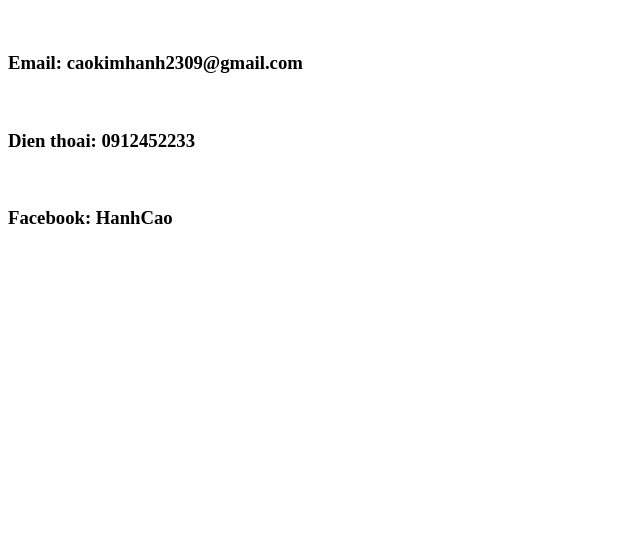
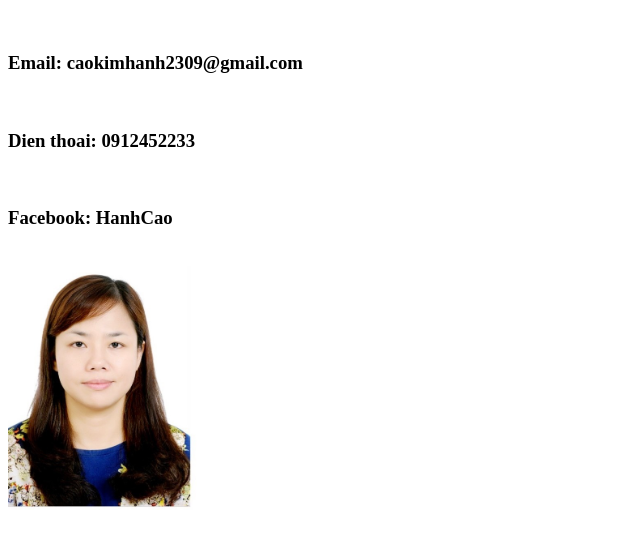
Before and after one commit to CaokimHanh/demo_publish_web, a plain HTML site: page index.html in a window 1280 px wide. Shown: the part 105-650 px from the top of the page, without its empty margins (0-640 px from the left). Drawn offline with Linux system fonts and the light colour scheme.

Commit message:
Update index.html

```diff
--- a/index.html
+++ b/index.html
@@ -10,6 +10,6 @@
 <h3>Email: caokimhanh2309@gmail.com </h3><br>
 <h3>Dien thoai: 0912452233</h3> <br>
 <h3>Facebook: HanhCao</h3><br>
-<img width="200px"src="./imgs/anhthe.jpg" alt="">
+<img width="200px"src="anhthe.jpg" alt="">
 </body>
 </html>
```
